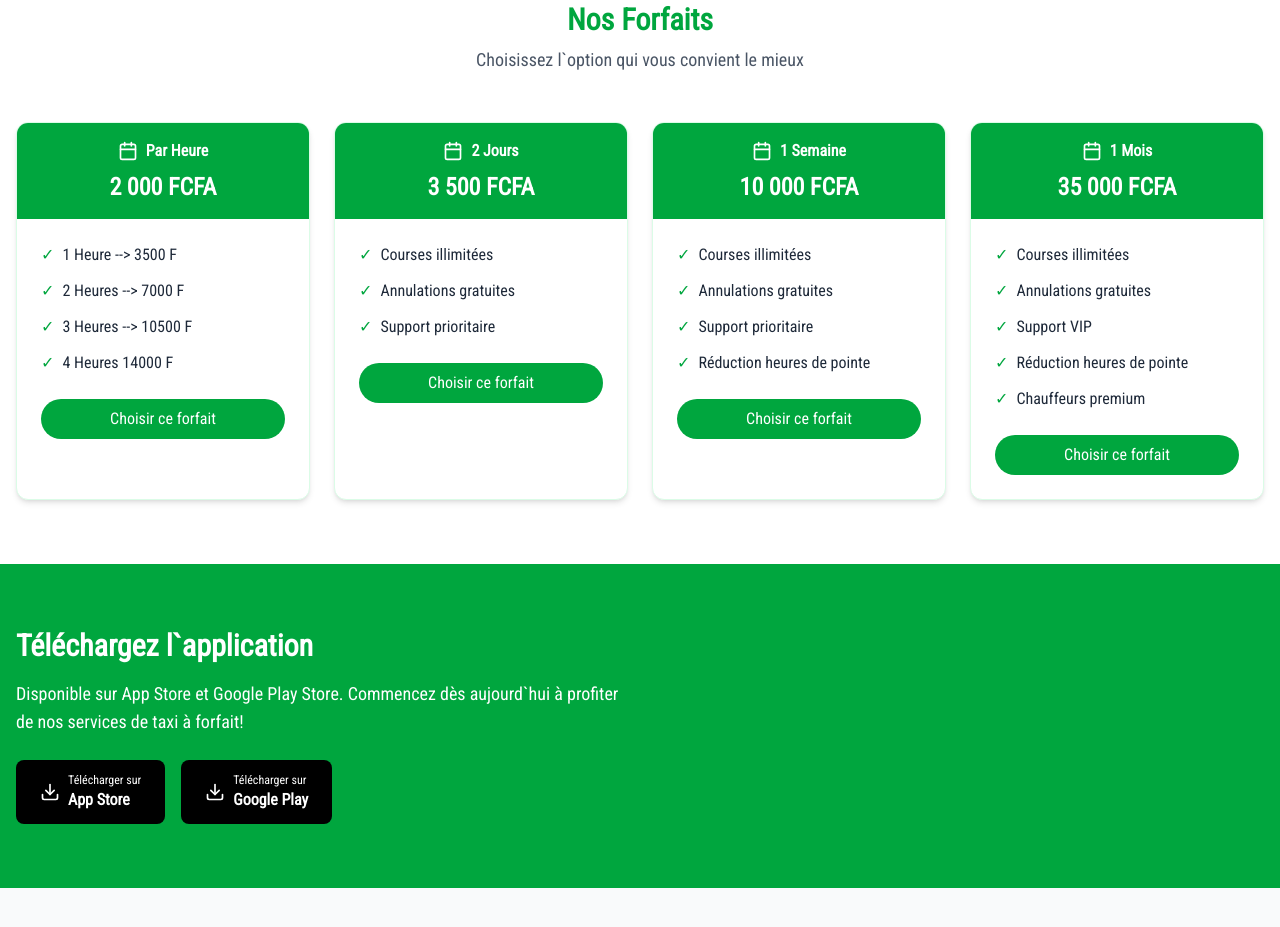
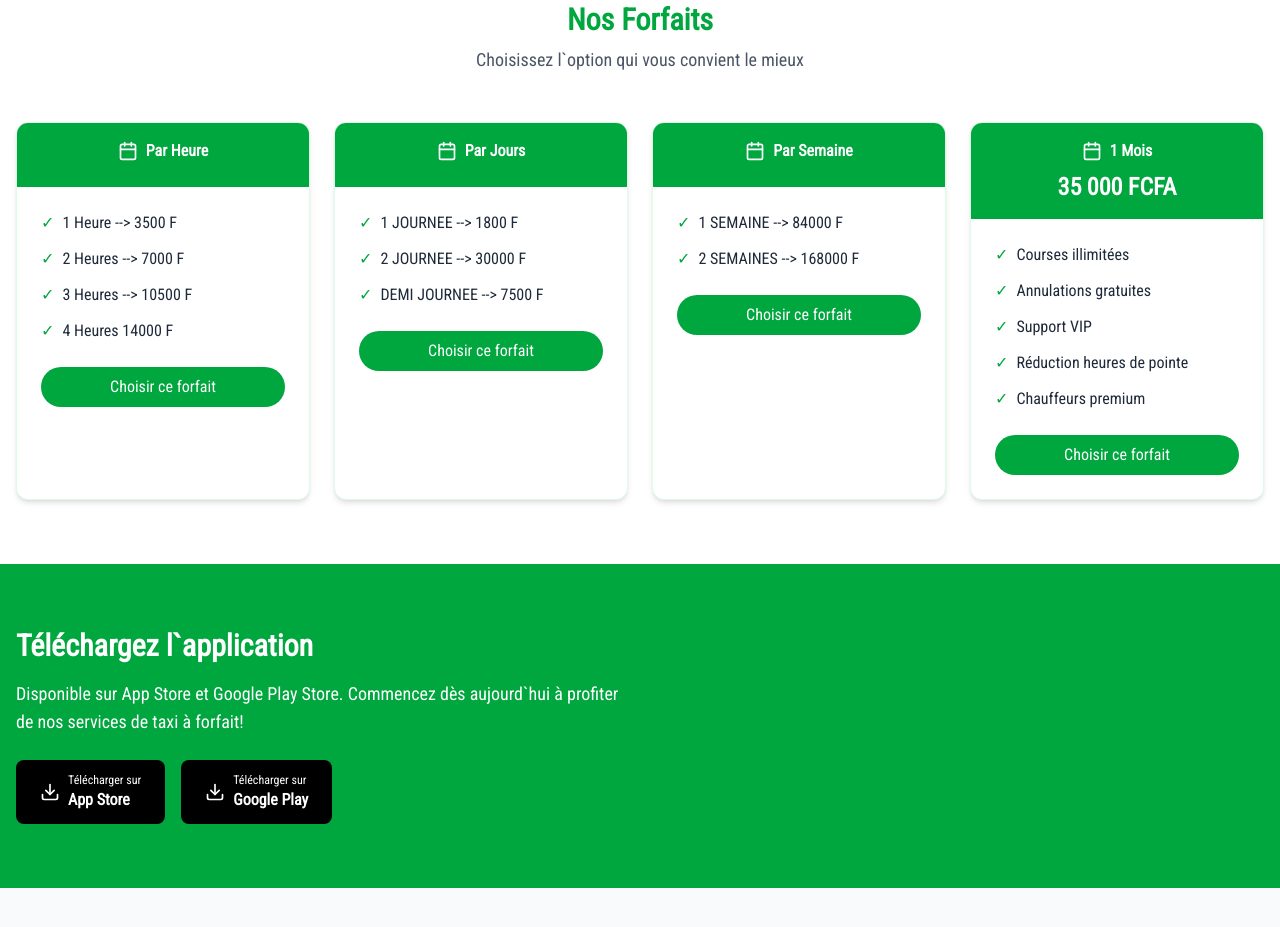
Before and after one commit to Hol7/taxiforfaitsite, a Next.js app: page / in a window 1280 px wide. Shown: the part 1660-2587 px from the top of the page. Built offline with nearby package versions, Linux system fonts and the light colour scheme.

Commit message:
fix: update pricing structure and duration labels in Home component

```diff
--- a/src/app/page.tsx
+++ b/src/app/page.tsx
@@ -158,9 +158,9 @@ export default function Home() {
 
             <div className="grid sm:grid-cols-2 lg:grid-cols-4 gap-6">
               {[
-                { duration: 'Par Heure', icon: <Calendar size={20} />, price: '2 000 FCFA', features: ['1 Heure --> 3500 F', '2 Heures --> 7000 F', '3 Heures --> 10500 F', '4 Heures 14000 F'] },
-                { duration: '2 Jours', icon: <Calendar size={20} />, price: '3 500 FCFA', features: ['Courses illimitées', 'Annulations gratuites', 'Support prioritaire'] },
-                { duration: '1 Semaine', icon: <Calendar size={20} />, price: '10 000 FCFA', features: ['Courses illimitées', 'Annulations gratuites', 'Support prioritaire', 'Réduction heures de pointe'] },
+                { duration: 'Par Heure', icon: <Calendar size={20} />, price: '', features: ['1 Heure --> 3500 F', '2 Heures --> 7000 F', '3 Heures --> 10500 F', '4 Heures 14000 F'] },
+                { duration: 'Par Jours', icon: <Calendar size={20} />, price: '', features: ['1 JOURNEE --> 1800 F ', '2 JOURNEE --> 30000 F ', 'DEMI JOURNEE --> 7500 F'] },
+                { duration: 'Par Semaine', icon: <Calendar size={20} />, price: '', features: ['1 SEMAINE --> 84000 F', '2 SEMAINES --> 168000 F',] },
                 { duration: '1 Mois', icon: <Calendar size={20} />, price: '35 000 FCFA', features: ['Courses illimitées', 'Annulations gratuites', 'Support VIP', 'Réduction heures de pointe', 'Chauffeurs premium'] }
               ].map((plan, index) => (
                 <motion.div
```
